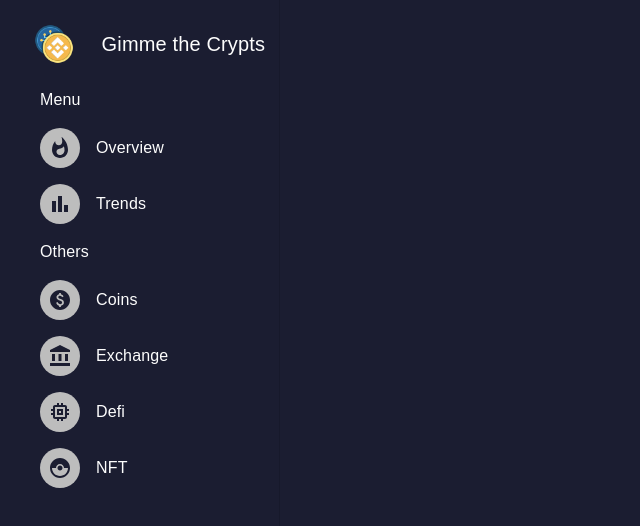
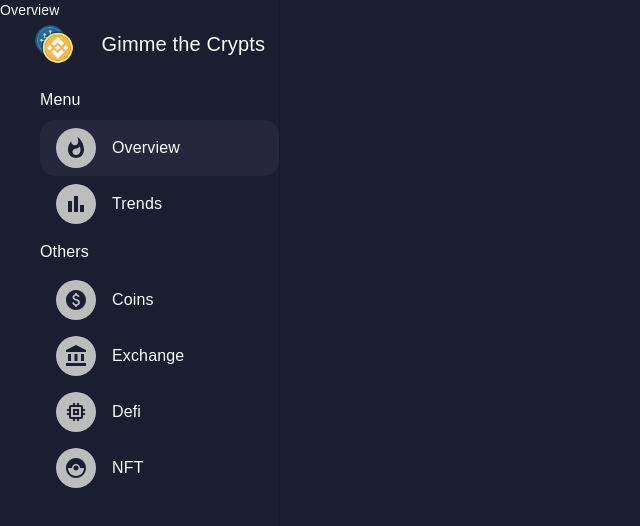
Before and after one commit to tinenhao/gimme-the-crypts, a React (Create React App) app: page / in a window 1280 px wide. Shown: the top 526 px of the page, without its empty margins (0-640 px from the left). Built offline with nearby package versions, Linux system fonts and the light colour scheme; a web font is replaced by a local one.

Commit message:
added styles to button on select

```diff
--- a/src/App.tsx
+++ b/src/App.tsx
@@ -31,6 +31,12 @@ const theme: Theme = createTheme({
       primary: '#fdfdfd',
       secondary: '#303244',
     },
+    primary: {
+      main: '#0890fe',
+    },
+    secondary: {
+      main: '#4f46ba',
+    },
   },
   typography: {
     allVariants: {
--- a/src/components/UI/molecules/DrawerContent.tsx
+++ b/src/components/UI/molecules/DrawerContent.tsx
@@ -17,6 +17,9 @@ const useStyles = makeStyles((theme: Theme) => ({
     display: 'flex',
     flexDirection: 'column',
     marginLeft: '40px',
+    '& .MuiListItem-root.Mui-selected': {
+      backgroundColor: theme.palette.background.paper,
+    },
   },
 }))
 
@@ -24,12 +27,19 @@ interface Prop {
   rootModule: RootModule[]
 }
 
-function handleClick() {
-  return null
-}
-
 function DrawerContent(prop: Prop) {
   const classes = useStyles()
+  const location = useLocation()
+  const navigate = useNavigate()
+
+  function handleClick(path: string) {
+    navigate(path)
+  }
+
+  const pathGroup =
+    /(.+)\//.exec(location.pathname) === null
+      ? location.pathname
+      : /(.+)\//.exec(location.pathname)![1]
 
   return (
     <div className={classes.main}>
@@ -40,9 +50,10 @@ function DrawerContent(prop: Prop) {
             {section.pages.map((element) => (
               <ListItem
                 key={element.index}
-                disableGutters
                 button
-                onClick={handleClick}
+                style={{ borderRadius: '15px' }}
+                selected={element.path === pathGroup}
+                onClick={() => handleClick(element.path)}
               >
                 <ListItemAvatar>
                   <Avatar>{element.icon}</Avatar>
--- a/src/pages/Main.tsx
+++ b/src/pages/Main.tsx
@@ -22,7 +22,7 @@ const pages: RootModule[] = [
     pages: [
       {
         label: 'Overview',
-        path: '/overview',
+        path: '/',
         icon: <OverviewIcon />,
         page: <Overview />,
         index: 1,
```
